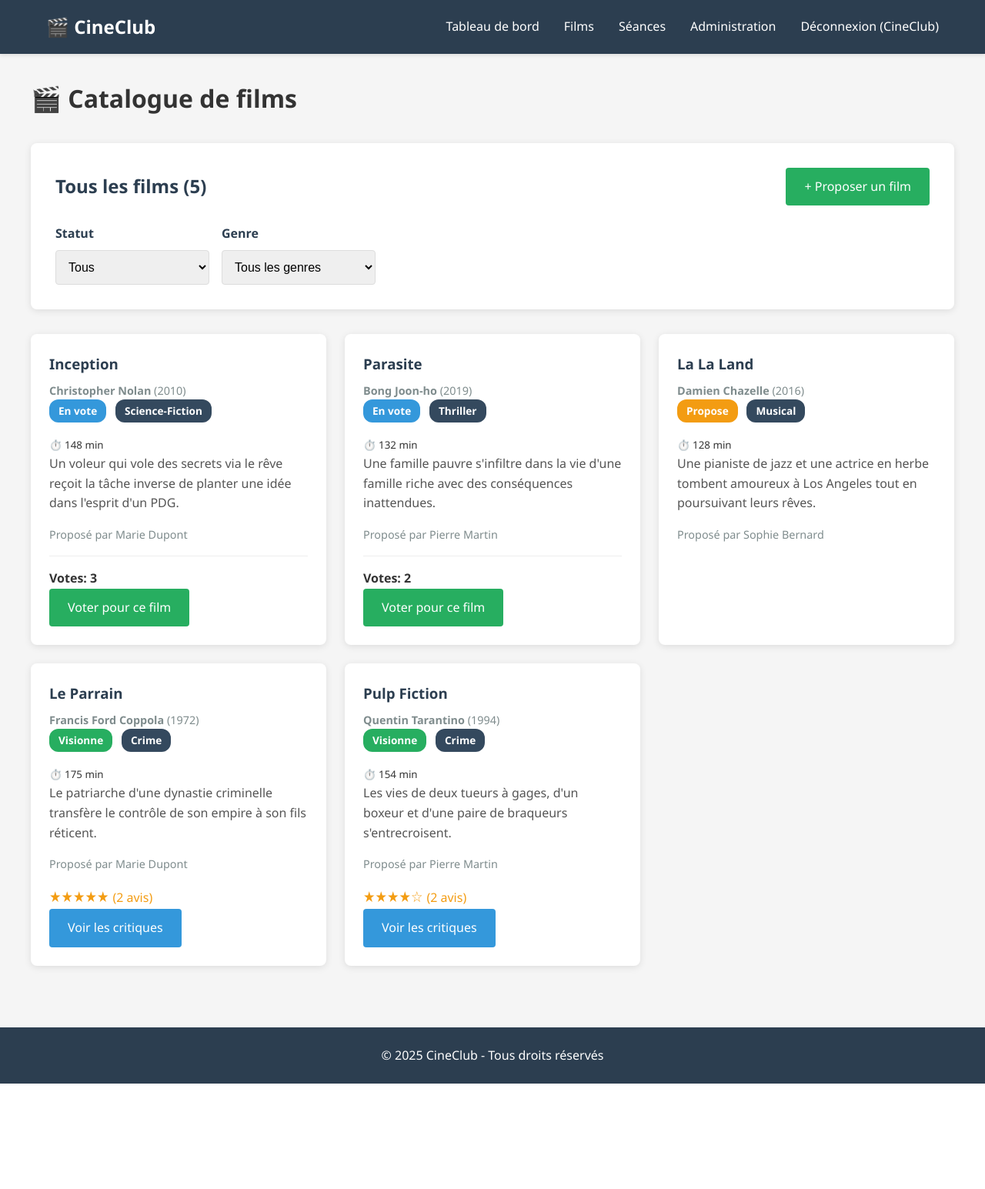
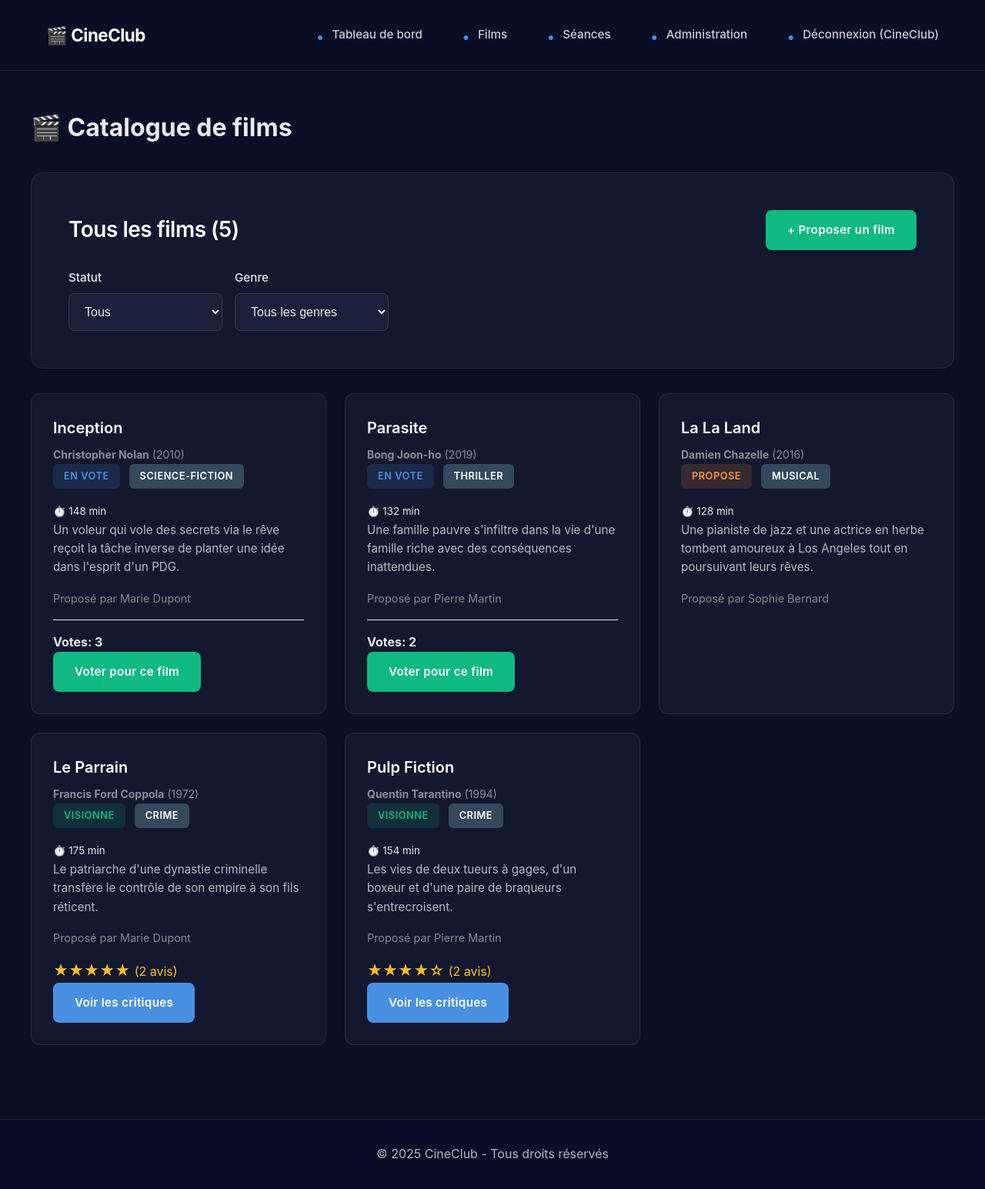
Before and after one commit to lemarouane/CineClub, a PHP site: page /films.php in a window 1280 px wide. Shown: the whole page at 77% size. Before the commit the page ends 1408 px from the top, so only its background shows below. Run offline with PHP 8.4, Linux system fonts and the light colour scheme; a user stored in the database is signed in; data comes from the database, SQL or seed files in the repository.

Commit message:
Php Project

```diff
--- a/config/database.php
+++ b/config/database.php
@@ -23,23 +23,19 @@ try {
 // Démarrer la session
 session_start();
 
-// Fonction pour vérifier si l'utilisateur est connecté
 function isLoggedIn() {
     return isset($_SESSION['user_id']);
 }
 
-// Fonction pour vérifier si l'utilisateur est admin
 function isAdmin() {
     return isset($_SESSION['role']) && $_SESSION['role'] === 'admin';
 }
 
-// Fonction pour rediriger
 function redirect($url) {
     header("Location: $url");
     exit();
 }
 
-// Fonction pour nettoyer les données
 function cleanInput($data) {
     return htmlspecialchars(strip_tags(trim($data)));
 }
--- a/css/style.css
+++ b/css/style.css
@@ -5,9 +5,9 @@
 }
 
 body {
-    font-family: 'Segoe UI', Tahoma, Geneva, Verdana, sans-serif;
-    background-color: #f5f5f5;
-    color: #333;
+    font-family: -apple-system, BlinkMacSystemFont, 'Segoe UI', Roboto, 'Helvetica Neue', Arial, sans-serif;
+    background-color: #0a0e27;
+    color: #e8eaed;
     line-height: 1.6;
 }
 
@@ -19,10 +19,14 @@ body {
 
 /* Navbar */
 .navbar {
-    background-color: #2c3e50;
+    background-color: rgba(10, 14, 39, 0.98);
+    backdrop-filter: blur(20px);
     color: white;
-    padding: 1rem 0;
-    box-shadow: 0 2px 5px rgba(0,0,0,0.1);
+    padding: 1.2rem 0;
+    border-bottom: 1px solid rgba(255, 255, 255, 0.08);
+    position: sticky;
+    top: 0;
+    z-index: 100;
 }
 
 .navbar .container {
@@ -32,46 +36,66 @@ body {
 }
 
 .logo {
-    font-size: 1.5rem;
-    font-weight: bold;
+    font-size: 1.4rem;
+    font-weight: 700;
     color: white;
     text-decoration: none;
+    letter-spacing: -0.5px;
 }
 
 .nav-links {
     display: flex;
     list-style: none;
-    gap: 2rem;
+    gap: 2.5rem;
 }
 
 .nav-links a {
-    color: white;
+    color: rgba(255, 255, 255, 0.8);
     text-decoration: none;
-    transition: color 0.3s;
+    transition: color 0.2s ease;
+    font-size: 0.95rem;
+    font-weight: 500;
 }
 
 .nav-links a:hover {
-    color: #3498db;
+    color: #ffffff;
 }
 
 /* Main content */
 .main-content {
     min-height: calc(100vh - 120px);
-    padding: 2rem 0;
+    padding: 3rem 0;
 }
 
 /* Cards */
 .card {
-    background: white;
-    border-radius: 8px;
-    padding: 2rem;
-    margin-bottom: 1.5rem;
-    box-shadow: 0 2px 10px rgba(0,0,0,0.1);
+    background: #13182e;
+    border-radius: 16px;
+    padding: 3rem;
+    margin-bottom: 2rem;
+    border: 1px solid rgba(255, 255, 255, 0.08);
 }
 
 .card h2 {
-    color: #2c3e50;
+    color: #ffffff;
+    margin-bottom: 1.5rem;
+    font-size: 1.75rem;
+    font-weight: 600;
+    letter-spacing: -0.5px;
+}
+
+/* Hero Section */
+.card h1 {
+    font-size: 3.5rem;
+    color: #ffffff;
     margin-bottom: 1rem;
+    font-weight: 700;
+    letter-spacing: -1.5px;
+}
+
+.card p[style*="color: #7f8c8d"] {
+    color: rgba(255, 255, 255, 0.6) !important;
+    font-size: 1.25rem;
 }
 
 /* Forms */
@@ -82,18 +106,30 @@ body {
 .form-group label {
     display: block;
     margin-bottom: 0.5rem;
-    font-weight: 600;
-    color: #2c3e50;
+    font-weight: 500;
+    color: rgba(255, 255, 255, 0.9);
+    font-size: 0.95rem;
 }
 
 .form-group input,
 .form-group textarea,
 .form-group select {
     width: 100%;
-    padding: 0.75rem;
-    border: 1px solid #ddd;
-    border-radius: 4px;
+    padding: 0.875rem 1rem;
+    border: 1px solid rgba(255, 255, 255, 0.12);
+    border-radius: 8px;
     font-size: 1rem;
+    background-color: #1a1f3a;
+    color: #e8eaed;
+    transition: all 0.2s ease;
+}
+
+.form-group input:focus,
+.form-group textarea:focus,
+.form-group select:focus {
+    outline: none;
+    border-color: #4a90e2;
+    background-color: #1e2540;
 }
 
 .form-group textarea {
@@ -104,74 +140,83 @@ body {
 /* Buttons */
 .btn {
     display: inline-block;
-    padding: 0.75rem 1.5rem;
-    background-color: #3498db;
+    padding: 0.875rem 1.75rem;
+    background-color: #4a90e2;
     color: white;
     border: none;
-    border-radius: 4px;
+    border-radius: 8px;
     cursor: pointer;
     text-decoration: none;
-    font-size: 1rem;
-    transition: background-color 0.3s;
+    font-size: 0.95rem;
+    font-weight: 600;
+    transition: all 0.2s ease;
+    letter-spacing: 0.3px;
 }
 
 .btn:hover {
-    background-color: #2980b9;
+    background-color: #357abd;
+    transform: translateY(-1px);
+}
+
+.btn:active {
+    transform: translateY(0);
 }
 
 .btn-success {
-    background-color: #27ae60;
+    background-color: #10b981;
 }
 
 .btn-success:hover {
-    background-color: #229954;
+    background-color: #059669;
 }
 
 .btn-danger {
-    background-color: #e74c3c;
+    background-color: #ef4444;
 }
 
 .btn-danger:hover {
-    background-color: #c0392b;
+    background-color: #dc2626;
 }
 
 .btn-secondary {
-    background-color: #95a5a6;
+    background-color: #374151;
 }
 
 .btn-secondary:hover {
-    background-color: #7f8c8d;
+    background-color: #4b5563;
 }
 
 /* Messages */
 .alert {
-    padding: 1rem;
-    border-radius: 4px;
+    padding: 1rem 1.25rem;
+    border-radius: 8px;
     margin-bottom: 1.5rem;
+    border-left: 3px solid;
 }
 
 .alert-success {
-    background-color: #d4edda;
-    color: #155724;
-    border: 1px solid #c3e6cb;
+    background-color: rgba(16, 185, 129, 0.1);
+    color: #10b981;
+    border-left-color: #10b981;
 }
 
 .alert-error {
-    background-color: #f8d7da;
-    color: #721c24;
-    border: 1px solid #f5c6cb;
+    background-color: rgba(239, 68, 68, 0.1);
+    color: #ef4444;
+    border-left-color: #ef4444;
 }
 
 .alert-info {
-    background-color: #d1ecf1;
-    color: #0c5460;
-    border: 1px solid #bee5eb;
+    background-color: rgba(74, 144, 226, 0.1);
+    color: #4a90e2;
+    border-left-color: #4a90e2;
 }
 
 /* Tables */
 .table {
     width: 100%;
-    border-collapse: collapse;
+    border-collapse: separate;
+    border-spacing: 0;
     margin-top: 1rem;
 }
 
@@ -179,17 +224,24 @@ body {
 .table td {
     padding: 1rem;
     text-align: left;
-    border-bottom: 1px solid #ddd;
+    border-bottom: 1px solid rgba(255, 255, 255, 0.08);
 }
 
 .table th {
-    background-color: #2c3e50;
-    color: white;
+    background-color: #1a1f3a;
+    color: rgba(255, 255, 255, 0.9);
     font-weight: 600;
+    font-size: 0.9rem;
+    text-transform: uppercase;
+    letter-spacing: 0.5px;
+}
+
+.table tr {
+    transition: background-color 0.2s ease;
 }
 
 .table tr:hover {
-    background-color: #f8f9fa;
+    background-color: rgba(255, 255, 255, 0.03);
 }
 
 /* Film cards grid */
@@ -201,101 +253,154 @@ body {
 }
 
 .film-card {
-    background: white;
-    border-radius: 8px;
-    padding: 1.5rem;
-    box-shadow: 0 2px 10px rgba(0,0,0,0.1);
-    transition: transform 0.3s;
+    background: #13182e;
+    border-radius: 12px;
+    padding: 1.75rem;
+    border: 1px solid rgba(255, 255, 255, 0.08);
+    transition: all 0.2s ease;
 }
 
 .film-card:hover {
-    transform: translateY(-5px);
+    border-color: rgba(255, 255, 255, 0.15);
+    transform: translateY(-2px);
 }
 
 .film-card h3 {
-    color: #2c3e50;
+    color: #ffffff;
     margin-bottom: 0.5rem;
+    font-size: 1.25rem;
+    font-weight: 600;
 }
 
 .film-meta {
-    color: #7f8c8d;
-    font-size: 0.9rem;
+    color: rgba(255, 255, 255, 0.5);
+    font-size: 0.875rem;
     margin-bottom: 1rem;
 }
 
 .film-synopsis {
     margin-bottom: 1rem;
-    color: #555;
+    color: rgba(255, 255, 255, 0.7);
+    line-height: 1.6;
+    font-size: 0.95rem;
 }
 
 .badge {
     display: inline-block;
-    padding: 0.25rem 0.75rem;
-    border-radius: 12px;
-    font-size: 0.85rem;
+    padding: 0.375rem 0.875rem;
+    border-radius: 6px;
+    font-size: 0.8rem;
     font-weight: 600;
     margin-right: 0.5rem;
+    text-transform: uppercase;
+    letter-spacing: 0.5px;
 }
 
 .badge-propose {
-    background-color: #f39c12;
-    color: white;
+    background-color: rgba(251, 146, 60, 0.15);
+    color: #fb923c;
 }
 
 .badge-vote {
-    background-color: #3498db;
-    color: white;
+    background-color: rgba(74, 144, 226, 0.15);
+    color: #4a90e2;
 }
 
 .badge-programme {
-    background-color: #9b59b6;
-    color: white;
+    background-color: rgba(168, 85, 247, 0.15);
+    color: #a855f7;
 }
 
 .badge-visionne {
-    background-color: #27ae60;
-    color: white;
+    background-color: rgba(16, 185, 129, 0.15);
+    color: #10b981;
 }
 
 /* Stats */
 .stats-grid {
     display: grid;
-    grid-template-columns: repeat(auto-fit, minmax(200px, 1fr));
+    grid-template-columns: repeat(auto-fit, minmax(220px, 1fr));
     gap: 1.5rem;
     margin-bottom: 2rem;
 }
 
 .stat-card {
-    background: linear-gradient(135deg, #667eea 0%, #764ba2 100%);
-    color: white;
-    padding: 1.5rem;
-    border-radius: 8px;
+    background: #1a1f3a;
+    color: #ffffff;
+    padding: 2rem;
+    border-radius: 12px;
     text-align: center;
+    border: 1px solid rgba(255, 255, 255, 0.08);
+    transition: all 0.2s ease;
+}
+
+.stat-card:hover {
+    border-color: rgba(255, 255, 255, 0.15);
+    transform: translateY(-2px);
 }
 
 .stat-card h3 {
     font-size: 2.5rem;
-    margin-bottom: 0.5rem;
+    margin-bottom: 0.75rem;
 }
 
 .stat-card p {
     font-size: 1rem;
-    opacity: 0.9;
+    color: rgba(255, 255, 255, 0.9);
+}
+
+.stat-card p strong {
+    display: block;
+    margin-top: 0.5rem;
+    color: #4a90e2;
+    font-size: 0.875rem;
+    text-transform: uppercase;
+    letter-spacing: 0.5px;
+}
+
+.stat-card p[style*="font-size: 0.9rem"] {
+    color: rgba(255, 255, 255, 0.6) !important;
+    font-size: 0.875rem !important;
+    margin-top: 0.5rem;
 }
 
 /* Rating stars */
 .rating {
-    color: #f39c12;
+    color: #fbbf24;
     font-size: 1.2rem;
 }
 
 /* Footer */
 .footer {
-    background-color: #2c3e50;
-    color: white;
+    background-color: rgba(10, 14, 39, 0.98);
+    border-top: 1px solid rgba(255, 255, 255, 0.08);
+    color: rgba(255, 255, 255, 0.7);
     text-align: center;
-    padding: 1.5rem 0;
+    padding: 2rem 0;
     margin-top: 3rem;
+}
+
+/* List styling */
+ul {
+    list-style: none;
+    padding-left: 0;
+}
+
+ul li {
+    padding: 0.875rem 0;
+    padding-left: 2rem;
+    position: relative;
+    color: rgba(255, 255, 255, 0.8);
+    font-size: 0.975rem;
+}
+
+ul li::before {
+    content: '•';
+    position: absolute;
+    left: 0.75rem;
+    color: #4a90e2;
+    font-weight: bold;
+    font-size: 1.2rem;
 }
 
 /* Responsive */
@@ -312,4 +417,35 @@ body {
     .stats-grid {
         grid-template-columns: 1fr;
     }
+
+    .card {
+        padding: 2rem 1.5rem;
+    }
+
+    .card h1 {
+        font-size: 2.5rem;
+    }
 }
+
+/* Smooth scrolling */
+html {
+    scroll-behavior: smooth;
+}
+
+/* Custom scrollbar */
+::-webkit-scrollbar {
+    width: 10px;
+}
+
+::-webkit-scrollbar-track {
+    background: #0a0e27;
+}
+
+::-webkit-scrollbar-thumb {
+    background: #374151;
+    border-radius: 5px;
+}
+
+::-webkit-scrollbar-thumb:hover {
+    background: #4b5563;
+}
```
Also changed, not shown: README.md.
